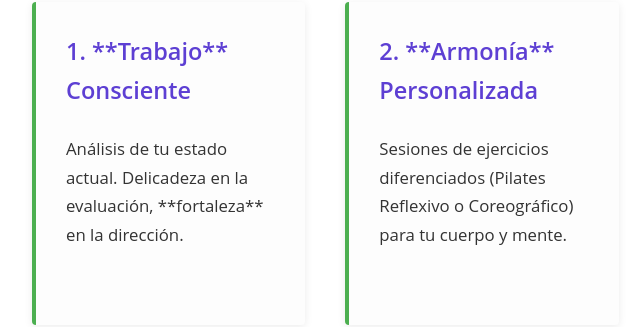
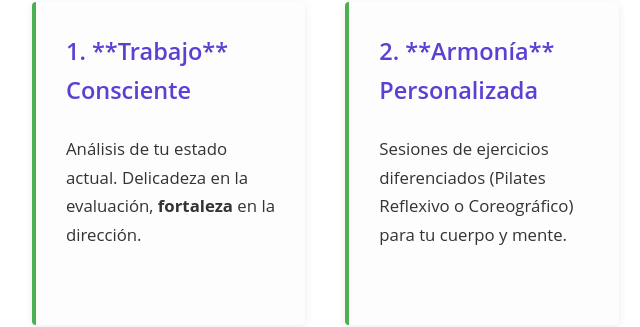
Before and after one commit to pixelcreativoid345/RaczielWeb, a plain HTML site: page Index.html in a window 1280 px wide. Shown: the part 826-1153 px from the top of the page, 158-798 px from the left. Drawn offline with Linux system fonts and the light colour scheme.

Commit message:
Update Index.html

```diff
--- a/Index.html
+++ b/Index.html
@@ -65,8 +65,10 @@
             border-left: 4px solid var(--verde-esmeralda); /* Marco de color lateral */
             border-radius: 4px;
             box-shadow: 0 2px 8px var(--sombra-delicada);
+            transition: transform 0.3s ease;
             text-align: left;
         }
+        .feature-item:hover { transform: translateY(-5px); }
 
         /* Precios Esquematicos */
         .price-card {
@@ -117,7 +119,7 @@
         <div class="feature-grid">
             <div class="feature-item">
                 <h3 style="color: var(--violeta-base);">1. **Trabajo** Consciente</h3>
-                <p>Análisis de tu estado actual. Delicadeza en la evaluación, **fortaleza** en la dirección.</p>
+                <p>Análisis de tu estado actual. Delicadeza en la evaluación, <strong>fortaleza</strong> en la dirección.</p>
             </div>
             <div class="feature-item">
                 <h3 style="color: var(--violeta-base);">2. **Armonía** Personalizada</h3>
```
